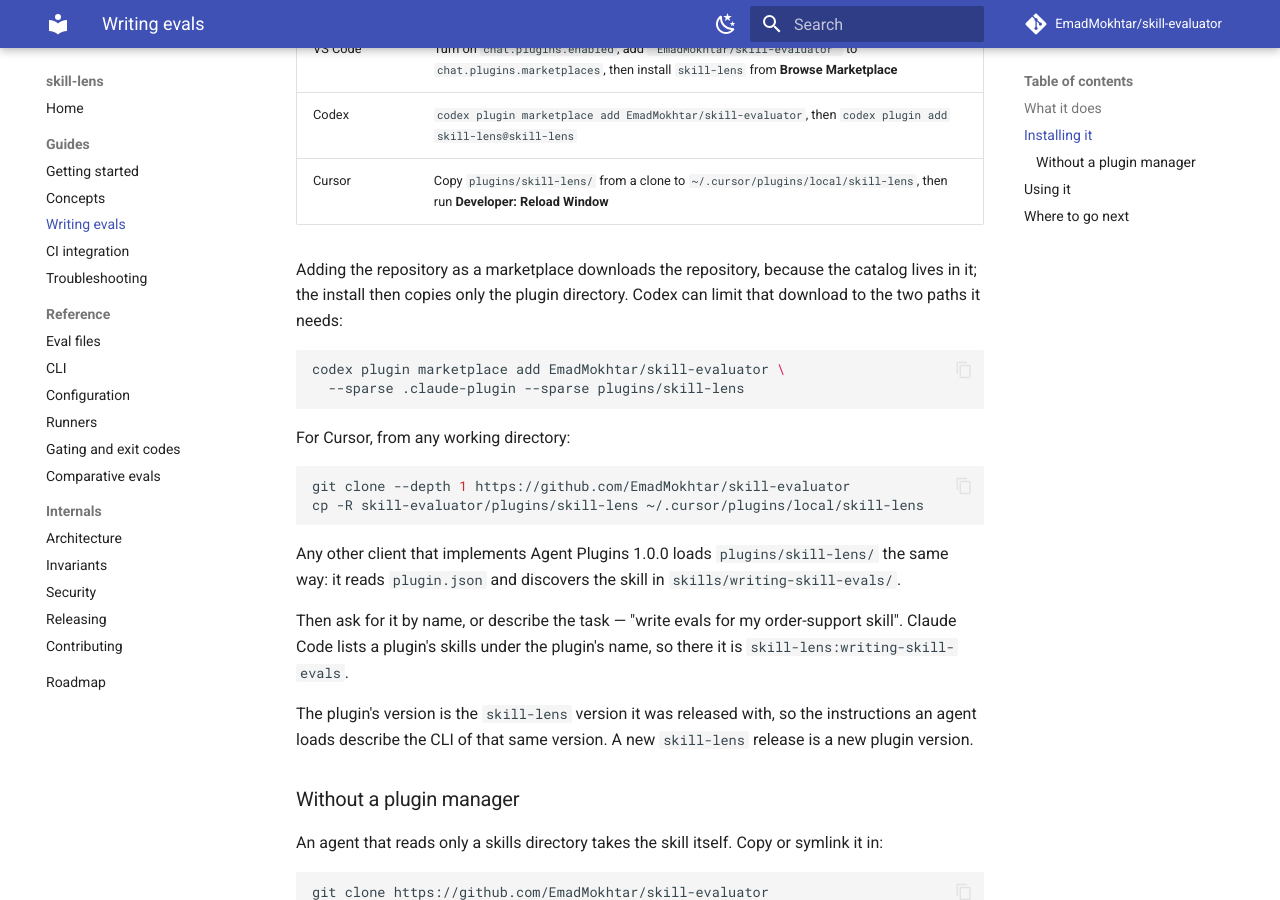
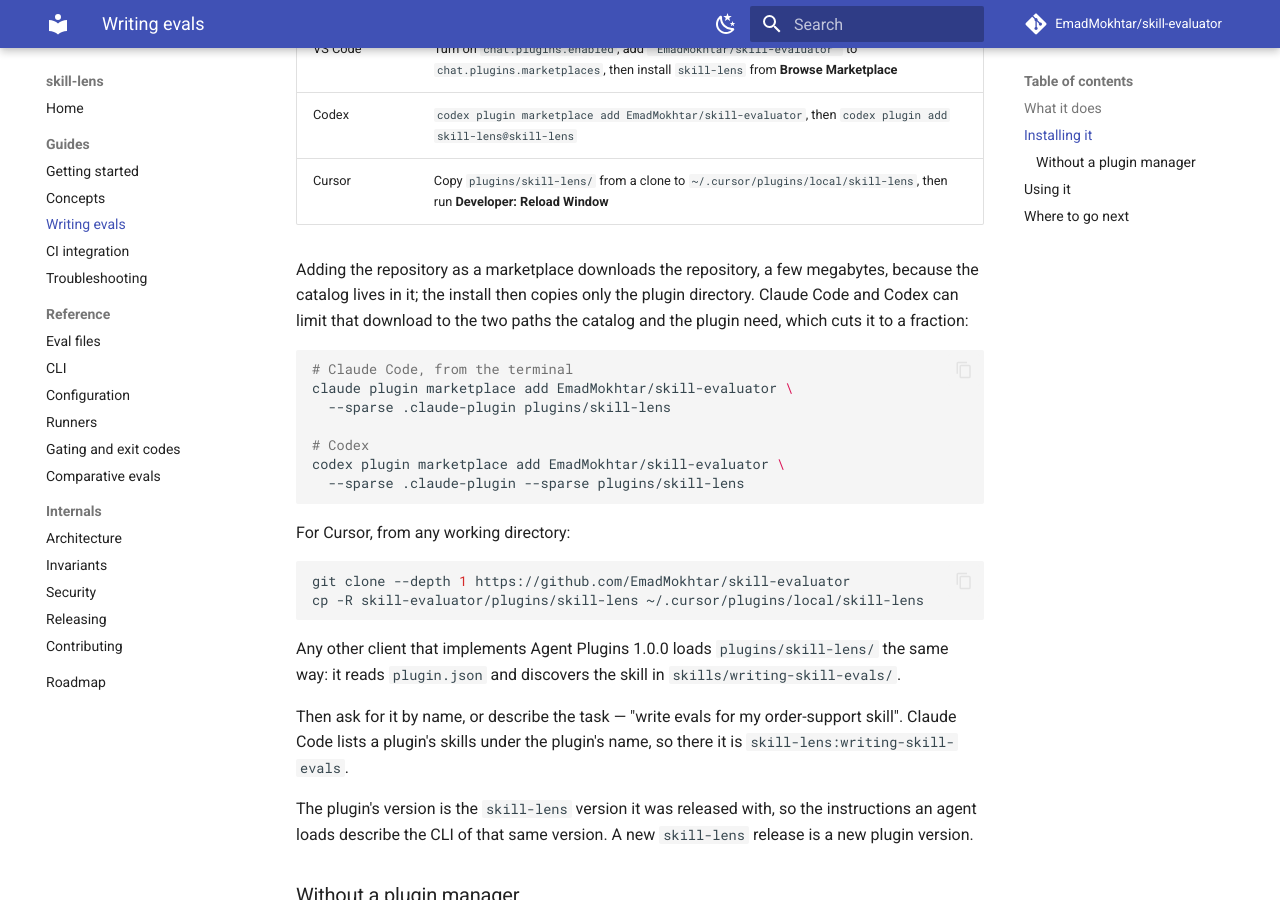
Before and after one commit to EmadMokhtar/skill-evaluator, an MkDocs documentation site: the page built from docs/writing-evals.md, in a window 1280 px wide and 900 px high, scrolled down 1102 px. Built offline with MkDocs 1.6.1 and Material for MkDocs 9.7.7, drawn with Linux system fonts in a browser that asks for light colours; comment, search, counter and statistics services are not loaded.

Commit message:
docs: show the sparse marketplace download for Claude Code too
Both Claude Code and Codex install the plugin from a sparse checkout of
.claude-plugin and plugins/skill-lens; verified against this branch on
GitHub, where it cuts the marketplace download from about 7 MB to about
1.3 MB.

Co-Authored-By: Claude Opus 5.5 <noreply@anthropic.com>
Claude-Session: https://claude.ai/code/session_018GcMHtsqqrPmbeypgCvfiq

````diff
--- a/docs/writing-evals.md
+++ b/docs/writing-evals.md
@@ -35,11 +35,17 @@ Install it the way your agent installs plugins:
 | Codex | `codex plugin marketplace add EmadMokhtar/skill-evaluator`, then `codex plugin add skill-lens@skill-lens` |
 | Cursor | Copy `plugins/skill-lens/` from a clone to `~/.cursor/plugins/local/skill-lens`, then run **Developer: Reload Window** |
 
-Adding the repository as a marketplace downloads the repository, because the catalog lives
-in it; the install then copies only the plugin directory. Codex can limit that download to
-the two paths it needs:
+Adding the repository as a marketplace downloads the repository, a few megabytes, because
+the catalog lives in it; the install then copies only the plugin directory. Claude Code and
+Codex can limit that download to the two paths the catalog and the plugin need, which cuts it
+to a fraction:
 
 ```bash
+# Claude Code, from the terminal
+claude plugin marketplace add EmadMokhtar/skill-evaluator \
+  --sparse .claude-plugin plugins/skill-lens
+
+# Codex
 codex plugin marketplace add EmadMokhtar/skill-evaluator \
   --sparse .claude-plugin --sparse plugins/skill-lens
 ```
````
